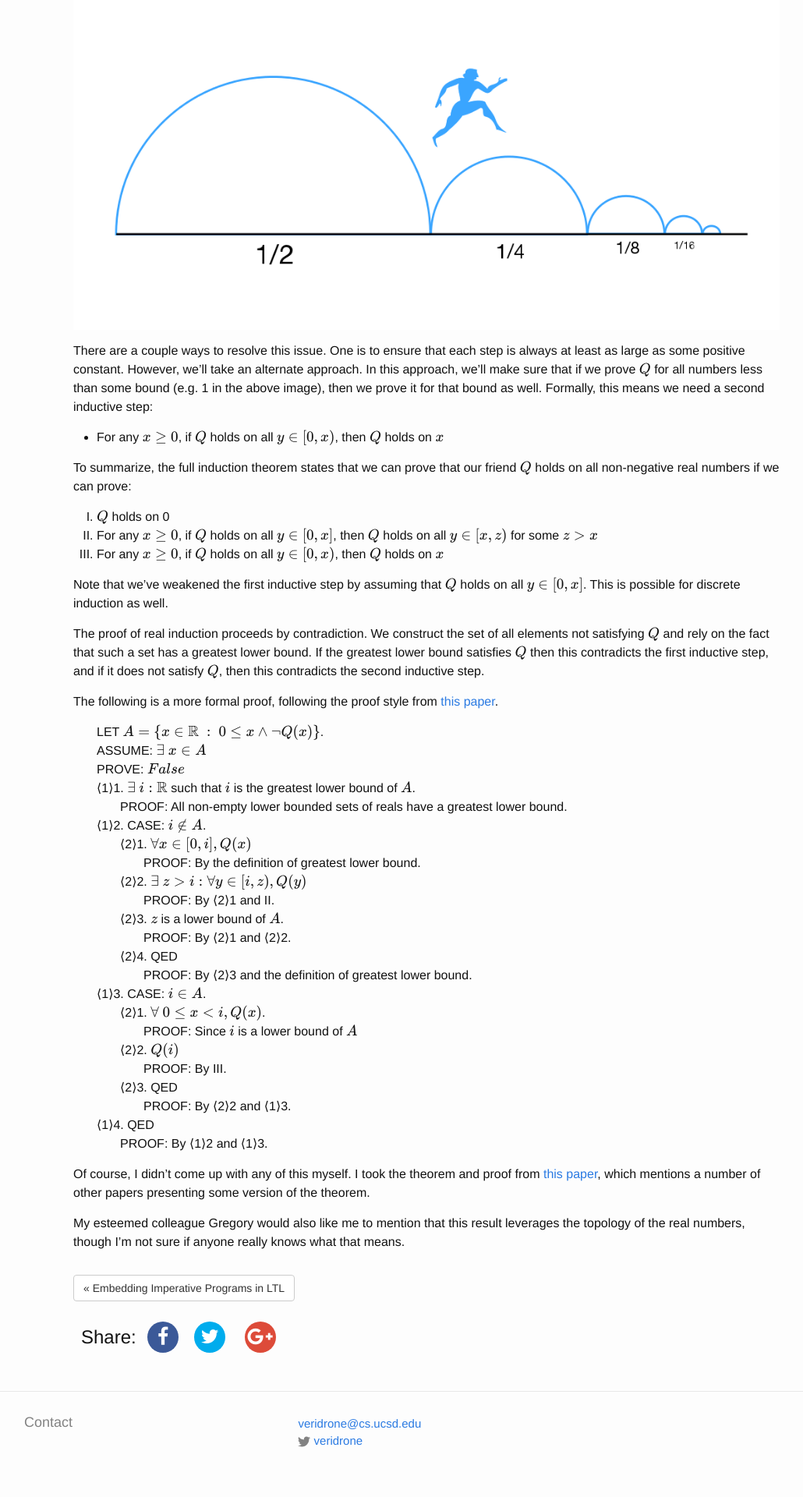
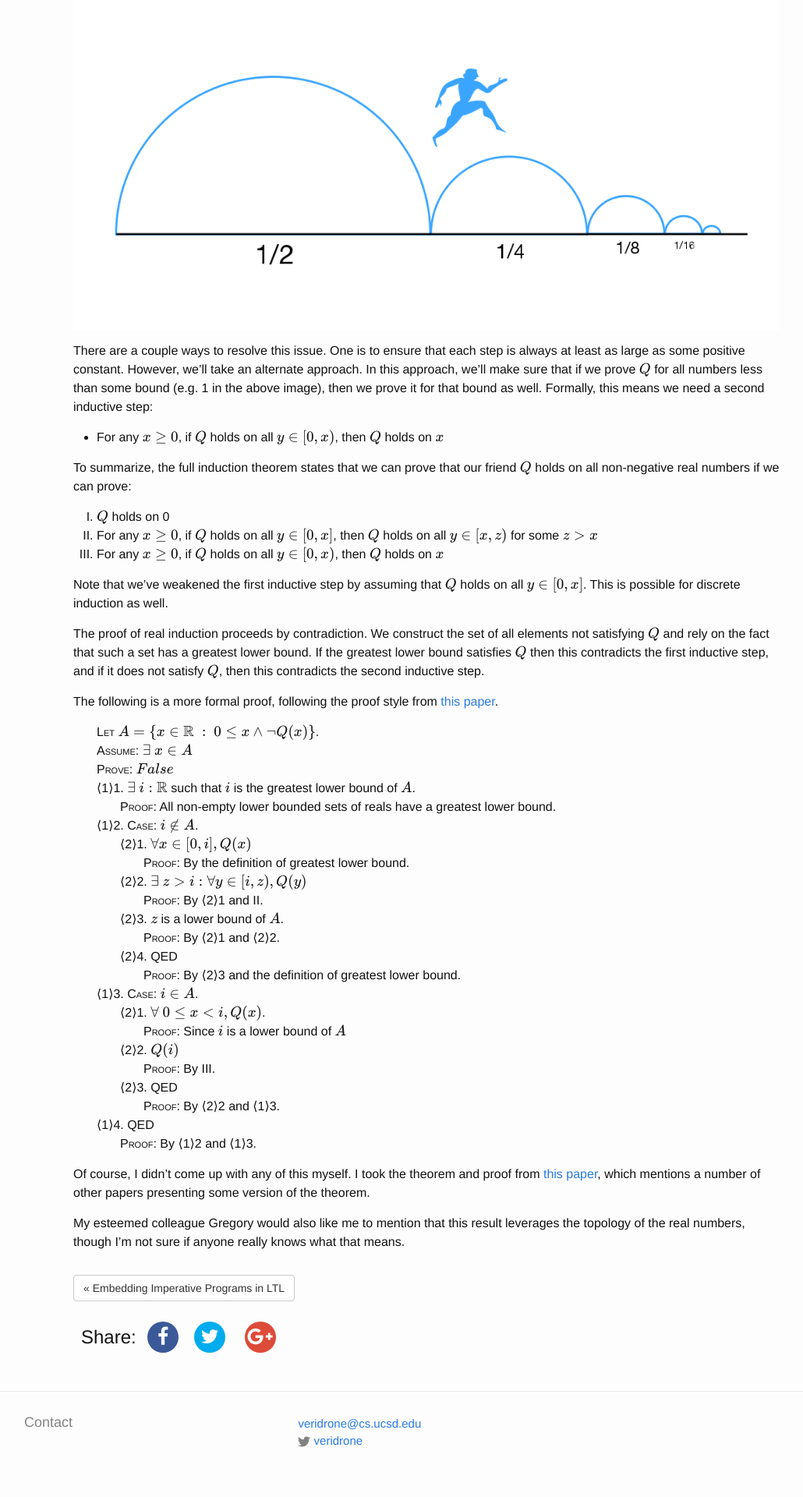
Before and after one commit to UCSD-PL/veridrone, a Jekyll site: the page built from _posts/2016-02-17-real-induction.markdown, in a window 1280 px wide. Shown: the part 1549-3469 px from the top of the page at 78% size, without its empty margins (93-1123 px from the left). Built offline with Jekyll 4.4.1, drawn with Linux system fonts in a browser that asks for light colours; nearby versions of some CDN libraries; formulas are drawn with MathJax 3; part of the change alters nothing that is shown.

```diff
--- a/_posts/2016-02-17-real-induction.markdown
+++ b/_posts/2016-02-17-real-induction.markdown
@@ -93,60 +93,60 @@ The following is a more formal proof, following the proof style from [this
 paper](http://research.microsoft.com/en-us/um/people/lamport/pubs/proof.pdf).
 
 <ul class="no-bullet">
-  <li>LET <script type="math/tex">A=\{x \in \mathbb{R} ~:~ 0 \leq x \wedge \neg Q(x) \}</script>.</li>
-  <li>ASSUME: <script type="math/tex">\exists~ x \in A</script></li>
-  <li>PROVE: <script type="math/tex">False</script></li>
+  <li><textsc>Let</textsc> <script type="math/tex">A=\{x \in \mathbb{R} ~:~ 0 \leq x \wedge \neg Q(x) \}</script>.</li>
+  <li><textsc>Assume</textsc>: <script type="math/tex">\exists~ x \in A</script></li>
+  <li><textsc>Prove</textsc>: <script type="math/tex">False</script></li>
   <li>&lang;1&rang;1. <script type="math/tex">\exists~ i : \mathbb{R}</script> such that <script type="math/tex">i</script> is the greatest lower bound of <script type="math/tex">A</script>.
     <ul class="no-bullet">
-      <li>PROOF: All non-empty lower bounded sets of reals have a greatest lower bound.</li>
+      <li><textsc>Proof</textsc>: All non-empty lower bounded sets of reals have a greatest lower bound.</li>
     </ul>
   </li>
-  <li>&lang;1&rang;2. CASE: <script type="math/tex"> i\not\in A</script>.
+  <li>&lang;1&rang;2. <textsc>Case</textsc>: <script type="math/tex"> i\not\in A</script>.
     <ul class="no-bullet">
       <li>&lang;2&rang;1. <script type="math/tex">\forall x \in [0, i], Q(x)</script>
           <ul class="no-bullet">
-      	      <li>PROOF: By the definition of greatest lower bound.</li>
+      	      <li><textsc>Proof</textsc>: By the definition of greatest lower bound.</li>
     	  </ul>
       </li>
       <li>&lang;2&rang;2. <script type="math/tex">\exists~ z > i : \forall y \in [i, z), Q(y)</script>
           <ul class="no-bullet">
-      	      <li>PROOF: By &lang;2&rang;1 and II.</li>
+      	      <li><textsc>Proof</textsc>: By &lang;2&rang;1 and II.</li>
     	  </ul>
       </li>
       <li>&lang;2&rang;3. <script type="math/tex">z</script> is a lower bound of <script type="math/tex">A</script>.
           <ul class="no-bullet">
-      	      <li>PROOF: By &lang;2&rang;1 and &lang;2&rang;2.</li>
+      	      <li><textsc>Proof</textsc>: By &lang;2&rang;1 and &lang;2&rang;2.</li>
     	  </ul>
       </li>
       <li>&lang;2&rang;4. QED
           <ul class="no-bullet">
-      	      <li>PROOF: By &lang;2&rang;3 and the definition of greatest lower bound.</li>
+      	      <li><textsc>Proof</textsc>: By &lang;2&rang;3 and the definition of greatest lower bound.</li>
     	  </ul>
       </li>
     </ul>
   </li>
-  <li>&lang;1&rang;3. CASE: <script type="math/tex">i\in A</script>.
+  <li>&lang;1&rang;3. <textsc>Case</textsc>: <script type="math/tex">i\in A</script>.
     <ul class="no-bullet">
       <li>&lang;2&rang;1. <script type="math/tex">\forall ~ 0 \leq x < i, Q(x)</script>.
           <ul class="no-bullet">
-	      <li>PROOF: Since <script type="math/tex">i</script> is a lower bound of <script type="math/tex">A</script></li>
+	      <li><textsc>Proof</textsc>: Since <script type="math/tex">i</script> is a lower bound of <script type="math/tex">A</script></li>
     	  </ul>
       </li>
       <li>&lang;2&rang;2. <script type="math/tex">Q(i)</script>
           <ul class="no-bullet">
-	      <li>PROOF: By III.</li>
+	      <li><textsc>Proof</textsc>: By III.</li>
     	  </ul>
       </li>
       <li>&lang;2&rang;3. QED
           <ul class="no-bullet">
-      	      <li>PROOF: By &lang;2&rang;2 and &lang;1&rang;3.</li>
+      	      <li><textsc>Proof</textsc>: By &lang;2&rang;2 and &lang;1&rang;3.</li>
     	  </ul>
       </li>
     </ul>
   </li>
   <li>&lang;1&rang;4. QED
        <ul class="no-bullet">
-      	  <li>PROOF: By &lang;1&rang;2 and &lang;1&rang;3.</li>
+      	  <li><textsc>Proof</textsc>: By &lang;1&rang;2 and &lang;1&rang;3.</li>
        </ul>
   </li>
 </ul>
--- a/css/main.scss
+++ b/css/main.scss
@@ -201,3 +201,7 @@ body { padding-top: 7vh; }
 .no-bullet {
   list-style-type: none;
 }
+
+textsc {
+    font-variant: small-caps;
+}
```
